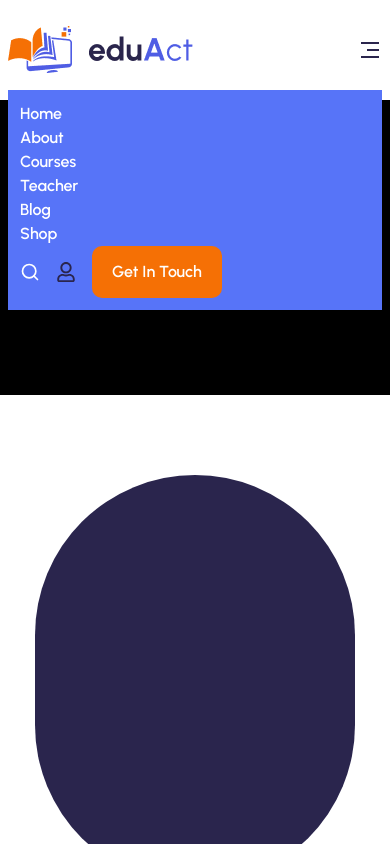
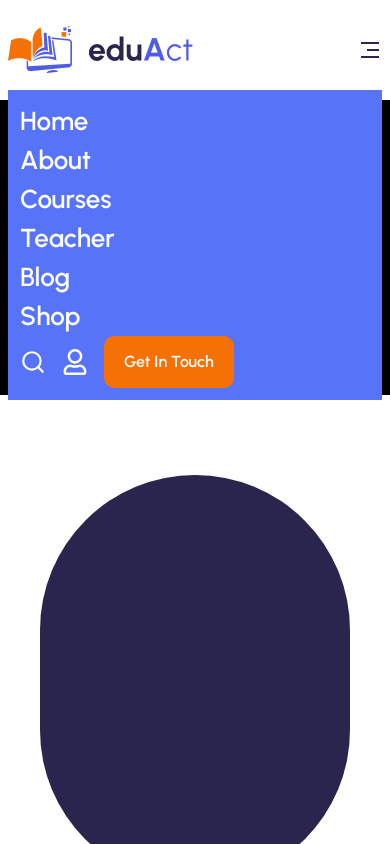
Before and after one commit to nafisa492003/Educate, a React (Vite) app: page /teacher in a window 390 px wide. Both pictures are taken after a click on the icon 370 px from the left and 50 px from the top of the page. Shown: the top 844 px of the page. Built offline with nearby package versions, Linux system fonts and the light colour scheme; a web font is replaced by a local one.

Commit message:
adjusting some issue

```diff
--- a/src/Components/Nav_bar.jsx
+++ b/src/Components/Nav_bar.jsx
@@ -20,18 +20,18 @@ const Nav_bar = () => {
           {nav && (
             <div className='absolute p-3 top-[90px] w-[96%] bg-[#5774f8] z-50'>
               <ul>
-              <li className='text-[16px] text-white font-semibold font-Urbanist'><Link to='/'>Home </Link></li>
-            <li className='text-[16px] text-white font-semibold font-Urbanist'><Link to='/about'>About</Link></li>
-            <li className='text-[16px] text-white font-semibold font-Urbanist'><Link to='/course'>Courses</Link></li>
-            <li className='text-[16px] text-white font-semibold font-Urbanist'><Link to='/teacher'>Teacher</Link></li>
-            <li className='text-[16px] text-white font-semibold font-Urbanist'><Link to='/blog'>Blog</Link></li>
-            <li className='text-[16px] text-white font-semibold font-Urbanist'><Link to={`/products`}>Shop</Link></li>
+              <li className='text-[26px] text-white font-semibold font-Urbanist'><Link to='/'>Home </Link></li>
+            <li className='text-[26px] text-white font-semibold font-Urbanist'><Link to='/about'>About</Link></li>
+            <li className='text-[26px] text-white font-semibold font-Urbanist'><Link to='/course'>Courses</Link></li>
+            <li className='text-[26px] text-white font-semibold font-Urbanist'><Link to='/teacher'>Teacher</Link></li>
+            <li className='text-[26px] text-white font-semibold font-Urbanist'><Link to='/blog'>Blog</Link></li>
+            <li className='text-[26px] text-white font-semibold font-Urbanist'><Link to={`/products`}>Shop</Link></li>
               </ul>
                 {/* icon and btn */}
          <Flex className={`items-center gap-4`}>
-         <FiSearch size={20} className='text-white' />
+         <FiSearch size={26} className='text-white' />
          <Link to='/login'>
-         <FaRegUser size={20} className='text-regal-blue' />
+         <FaRegUser size={26} className='text-white' />
          </Link>
          <Link to="/contact_us" className='px-5 py-[14px] bg-custom_orange font-Urbanist font-semibold text-[16px] text-white rounded-[10px]'>Get In Touch</Link>
          </Flex>
--- a/src/Components/Products_LeftSide_P.jsx
+++ b/src/Components/Products_LeftSide_P.jsx
@@ -23,7 +23,7 @@ const Products_LeftSide_P = () => {
           <span className='font-Urbanist font-semibold text-[16px] text-hash'>$10 - $100</span>
           <button className='font-Urbanist font-semibold text-[16px] text-hash p-4 rounded-lg bg-[#F6F6F6]'>Apply</button>
         </Flex>
-        <Link className='font-semibold font-Urbanist text-[18px] p-5 rounded-xl text-white bg-custom_orange'>
+        <Link className='font-semibold font-Urbanist text-[18px] p-5 rounded-xl text-white bg-custom_orange text-center'>
         Visit Our Pricing Plan
         </Link>
       </Flex>
--- a/src/Components/Team_member_contenct.jsx
+++ b/src/Components/Team_member_contenct.jsx
@@ -8,8 +8,8 @@ const Team_member_contenct = () => {
   return (
     <div className='relative mx-auto group'>
       <Link to='/teacher_details'>
-    <div className='w-[320px] md:w-[352px] h-[410px] md:h-[513px] rounded-full bg-regal-blue relative overflow-hidden group'>
-      <div className='w-[320px] md:w-[352px] h-[410px] md:h-[513px] rounded-full flex flex-col gap-5 items-center justify-center bg-[#181e28] absolute top-[524px] group-hover:top-0 transition-all duration-100'>
+    <div className='w-[310px] md:w-[352px] h-[410px] md:h-[513px] rounded-full bg-regal-blue relative overflow-hidden group'>
+      <div className='w-[310px] md:w-[352px] h-[410px] md:h-[513px] rounded-full flex flex-col gap-5 items-center justify-center bg-[#181e28] absolute top-[524px] group-hover:top-0 transition-all duration-100'>
       <div>
         <h1 className='font-bold font-Urbanist text-[32px] text-white'>Devon Lane</h1>
         <h3 className='font-normal font-Urbanist text-[20px] text-white text-center'>UI/UX Designer</h3>
```
